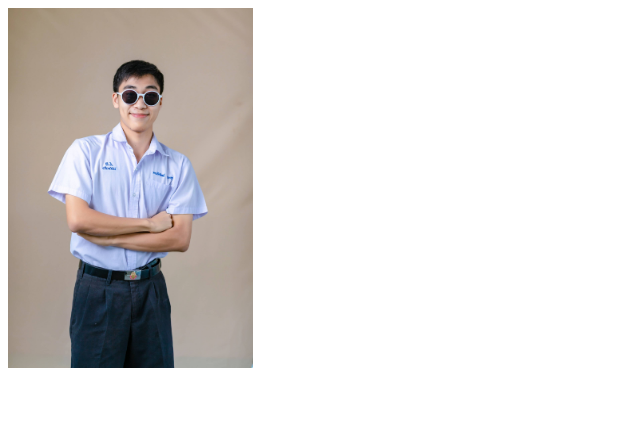
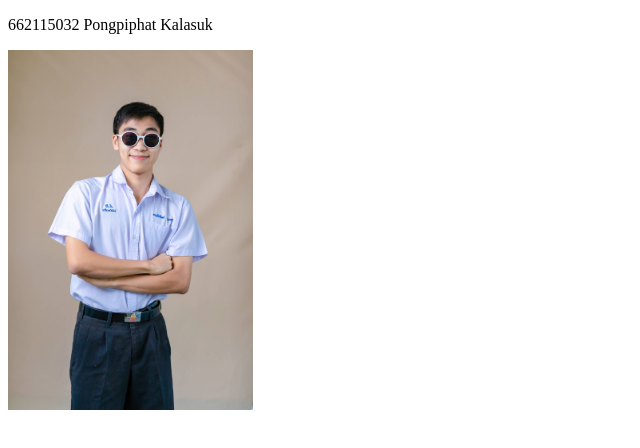
Before and after one commit to pongpiphat-k/new, a plain HTML site: page index.html in a window 1280 px wide. Shown: the whole page, without its empty margins (0-640 px from the left). Drawn offline with Linux system fonts and the light colour scheme.

Commit message:
My information

```diff
--- a/index.html
+++ b/index.html
@@ -8,6 +8,7 @@
 </head>
 
 <body>
+    <p>662115032 Pongpiphat Kalasuk</p>
     <img src="IMG_6819.jpg" width="245" height="360">
 </body>
 
```
